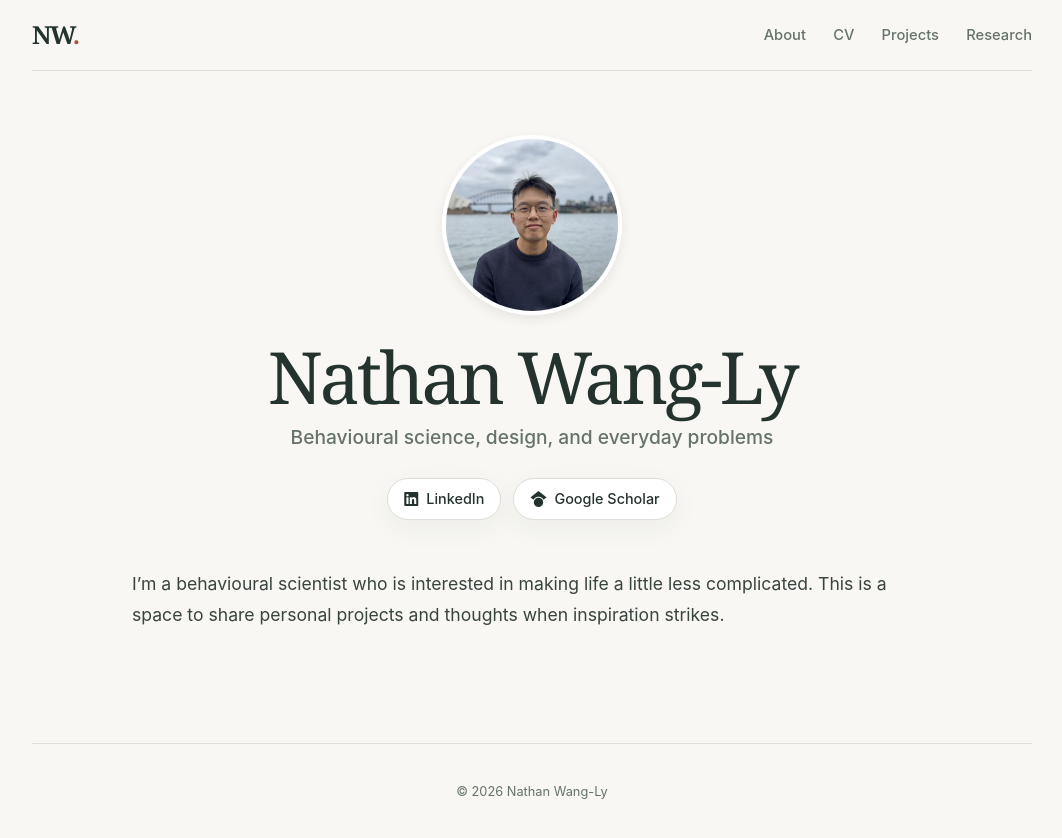
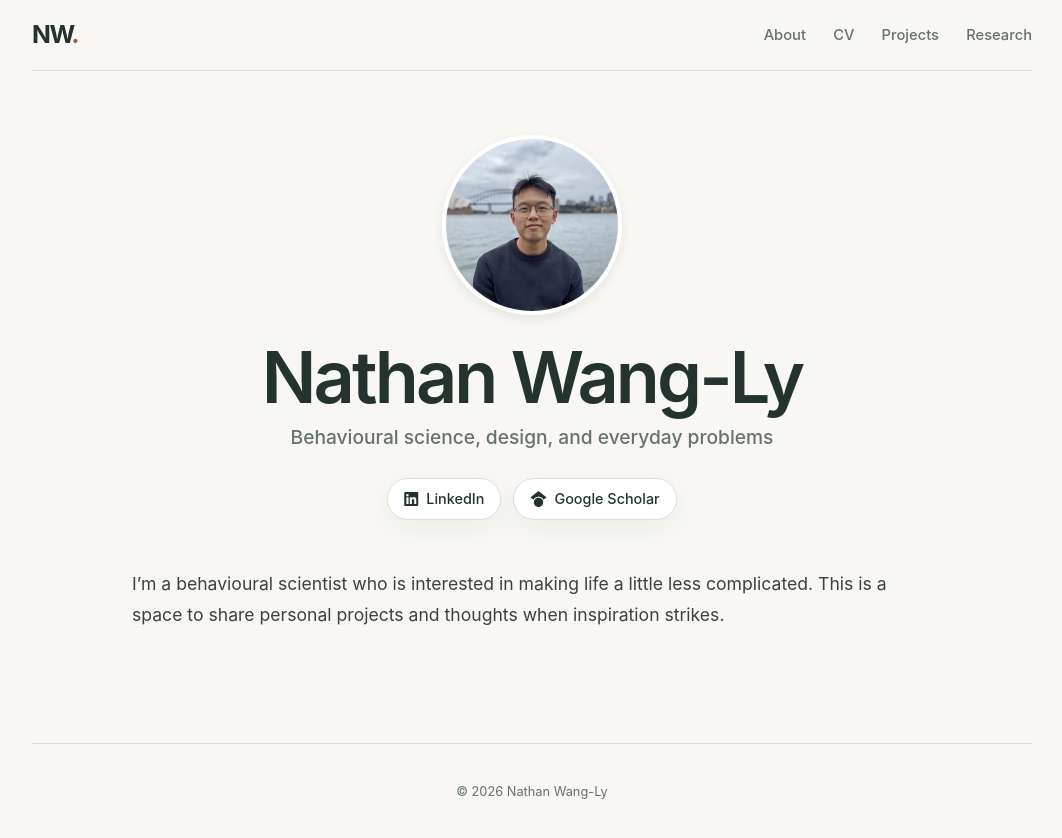
Before and after one commit to nathanwangly/nathanwangly.github.io, a Jekyll site: the page built from index.md, in a window 1280 px wide. Shown: the top 838 px of the page, without its empty margins (108-1170 px from the left). Built offline with Jekyll 4.4.1, drawn with Linux system fonts in a browser that asks for light colours.

Commit message:
update CSS

```diff
--- a/assets/css/main.css
+++ b/assets/css/main.css
@@ -8,7 +8,7 @@
   --color-line: #dcded7;
   --color-accent: #a9533c;
   --font-body: -apple-system, BlinkMacSystemFont, "Segoe UI", Roboto, Helvetica, Arial, sans-serif;
-  --font-display: Georgia, "Times New Roman", serif;
+  --font-display: var(--font-body);
   --space-1: 0.5rem;
   --space-2: 1rem;
   --space-3: 1.5rem;
@@ -154,8 +154,8 @@ a:hover {
   margin-bottom: 0.5rem;
   font-family: var(--font-display);
   font-size: clamp(2.5rem, 6vw, 4.5rem);
-  font-weight: 400;
-  letter-spacing: -0.045em;
+  font-weight: 600;
+  letter-spacing: -0.04em;
   line-height: 1.05;
   color: var(--color-ink);
 }
@@ -259,7 +259,7 @@ a:hover {
 .page-header h1 {
   font-family: var(--font-display);
   font-size: clamp(2.35rem, 5vw, 3.6rem);
-  font-weight: 400;
+  font-weight: 600;
   letter-spacing: -0.04em;
   line-height: 1.1;
   color: var(--color-ink);
@@ -269,7 +269,7 @@ a:hover {
 .content-area h2 {
   font-family: var(--font-display);
   font-size: clamp(1.55rem, 3vw, 1.9rem);
-  font-weight: 400;
+  font-weight: 600;
   color: var(--color-ink);
   margin-top: 2.5rem;
   border-left: 3px solid var(--color-accent);
```
